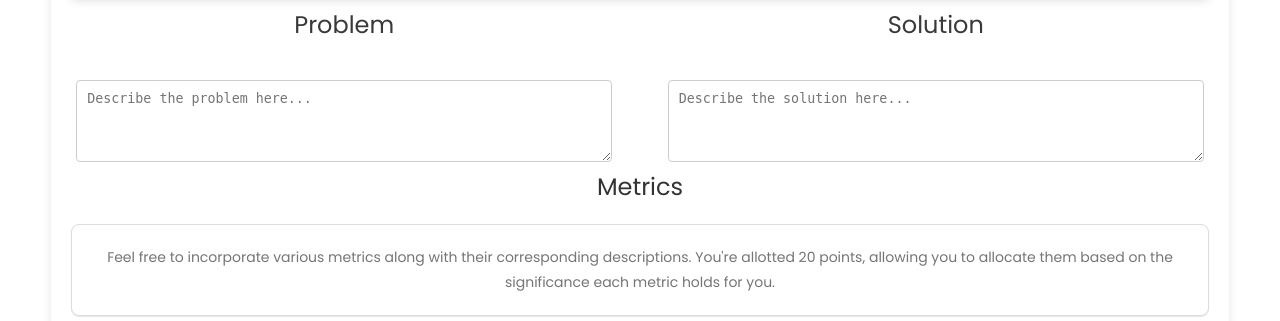
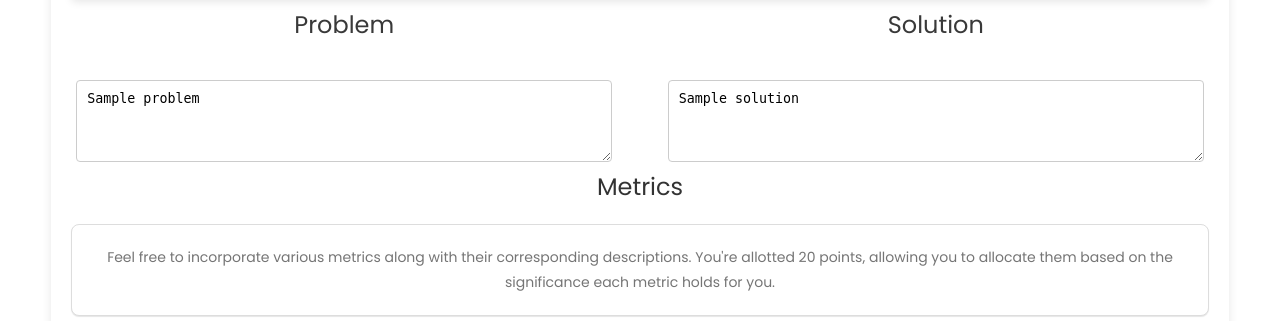
Before and after one commit to Said-taoussi/CheckAI, a Flask app: template templates/validate_one.html in a window 1280 px wide. Shown: the part 287-608 px from the top of the page. Run offline with Flask 3, Linux system fonts and the light colour scheme; the template is opened without the code that fills it: most values are stand-ins (such as "Sample title", 1, 10 or a date in 2020).

Commit message:
feedback 1-2-3

```diff
--- a/app.py
+++ b/app.py
@@ -41,9 +41,12 @@ def home():
     return render_template('home.html')
 
 @app.route('/ValidateOne')
+@cache.cached(timeout=3600)
 def validate_one():
     # Add logic for the ValidateOne page if needed
-    return render_template('validate_one.html')
+    data = cache.get("problem_solution")
+    print(data)
+    return render_template('validate_one.html', data=data)
 
 @app.route('/ValidateMultiple')
 def validate_multiple():
@@ -119,6 +122,8 @@ def submit():
     data["flags"] = flags
     data["problem"] = problem
     data["solution"] = solution
+
+    cache.set("problem_solution", data)
     return render_template('dashboard.html', data=data, source='submit')
 
 def calculate_score(data, weights):
@@ -216,7 +221,7 @@ def go_back(source):
     if source == 'table':
         return redirect(url_for('table'))
     elif source == 'submit':
-        return redirect(url_for('home'))
+        return redirect(url_for('validate_one'))
     # Handle other cases as needed
     else:
         return redirect(url_for('home'))
--- a/templates/dashboard.html
+++ b/templates/dashboard.html
@@ -41,9 +41,9 @@
                     {% endif %}
                 </div>
                 <div class="right-column">
-                    <h3>Score:</h3>
+                    <h3>Score :</h3>
                     <div class="score">
-                        <strong>{{ data.score_total }}</strong>
+                        <strong  style="color: rgb(70, 242, 70);">{{ data.score_total }} </strong><strong>/ 20</strong>
                     </div>
                 </div>
             </div>
@@ -77,7 +77,7 @@
                 {% for metric_data in data.eval_breakdown %}
                 <div class="widget">
                     <h3>{{ metric_data['metric'] }}</h3>
-                    <strong>Score:</strong> {{ metric_data['score'] }}<br>
+                    <strong>Score:</strong> <span  style="color: rgb(16, 64, 16);">{{ metric_data['score'] }}</span> / 20<br>
                     <strong>Explanation:</strong> {{ metric_data['explanation'] }}<br><br>
                 </div>
                 {% endfor %}
--- a/templates/validate_one.html
+++ b/templates/validate_one.html
@@ -48,11 +48,11 @@
         <div class="row">
             <div class="column1">
                 <h2 class="prosol-title">Problem</h2>
-                <textarea name="problem" id="problemTextarea" rows="4" cols="50" placeholder="Describe the problem here..."></textarea>
+                <textarea name="problem" id="problemTextarea" rows="4" cols="50" placeholder="Describe the problem here...">{{data.problem}}</textarea>
             </div>
             <div class="column1">
                 <h2 class="prosol-title">Solution</h2>
-                <textarea name="solution" id="solutionTextarea" rows="4" cols="50" placeholder="Describe the solution here..."></textarea>
+                <textarea name="solution" id="solutionTextarea" rows="4" cols="50" placeholder="Describe the solution here...">{{data.solution}}</textarea>
             </div>
         </div>
 
```
